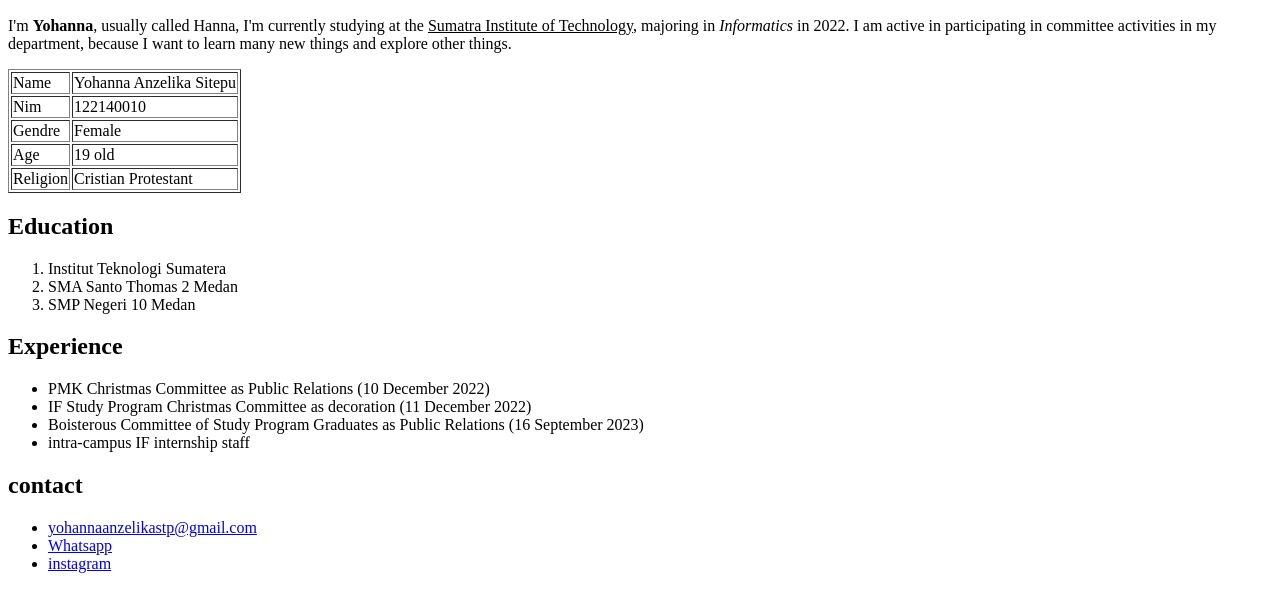
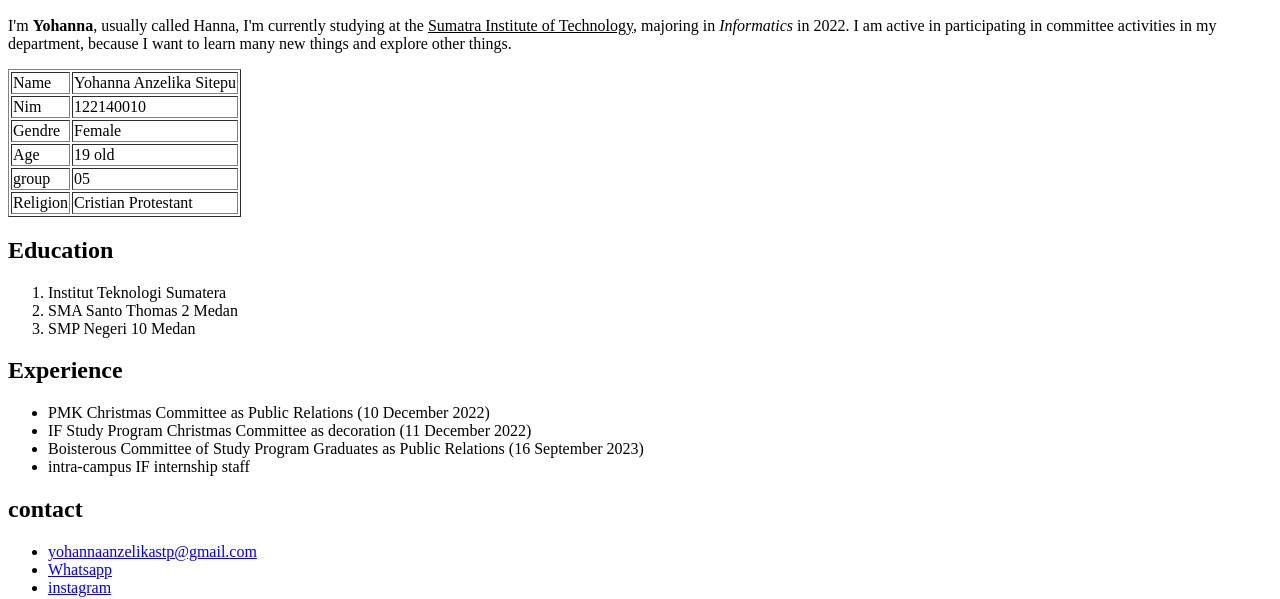
Before and after one commit to YohannaAnzelika/ldop-5.0-latihan, a plain HTML site: page biodata.html in a window 1280 px wide. Shown: the part 374-973 px from the top of the page. Drawn offline with Linux system fonts and the light colour scheme.

Commit message:
biodata.html

```diff
--- a/biodata.html
+++ b/biodata.html
@@ -30,6 +30,10 @@
             <tr>
                 <td>Age</td>
                 <td>19 old</td>
+            </tr>
+            <tr>
+                <td>group</td>
+                <td>05</td>
             </tr>
             <tr>
                 <td>Religion</td>
```
